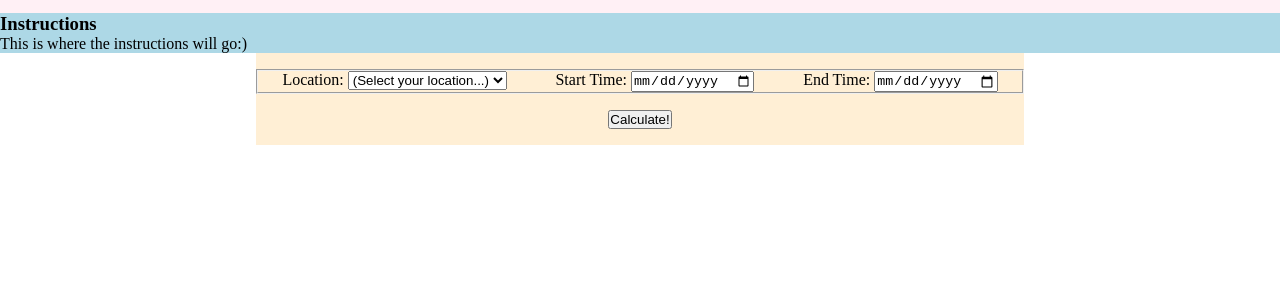
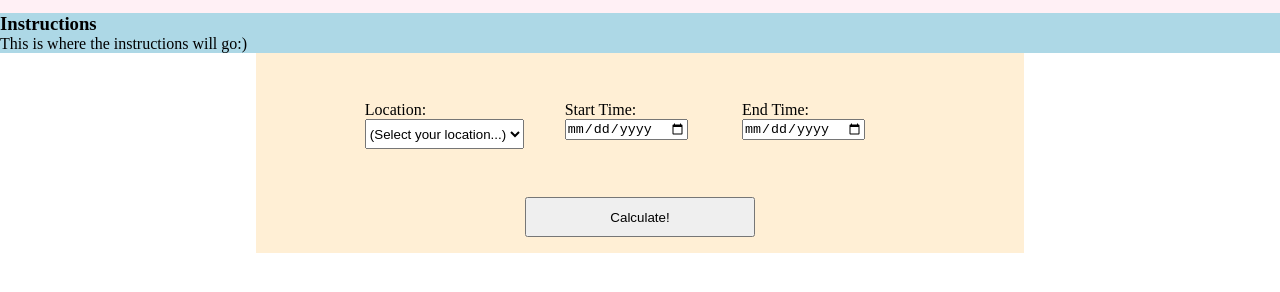
Before and after one commit to sevrinn/cash-drop-calculator, a website built with Parcel: page src/index.html in a window 1280 px wide. Shown: the part 56-348 px from the top of the page. Built offline with nearby package versions, Linux system fonts and the light colour scheme.

Commit message:
added very BASIC styles, will refine

```diff
--- a/src/styles.css
+++ b/src/styles.css
@@ -31,9 +31,29 @@ label {
 .info-collection {
   display: flex;
   justify-content: space-around;
+
 }
 
 #submit-holder {
   margin: 1em auto 0 auto;
   text-align: center;
 }
+
+input[type="submit"]
+ {
+  width: 30%;
+  height: 3em;
+}
+
+input[type="datetime-local"],
+#bar-selector {
+
+  height: 30px;
+}
+
+fieldset {
+  padding: 2em;
+  width: 80%;
+  margin: 0 auto;
+  border: none;
+}
```
